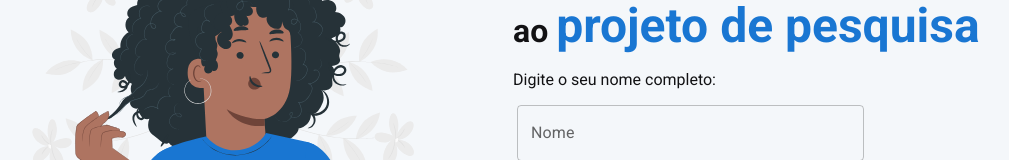
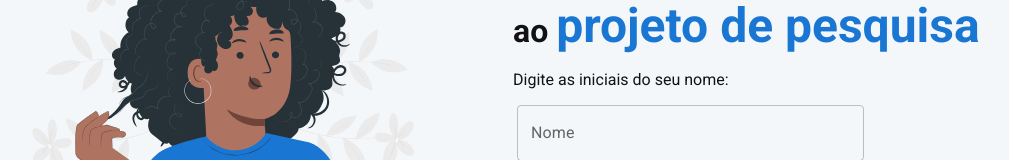
Before and after one commit to kalinDev/FormProjetoDePesquisa, a React (Vite) app: page / in a window 1280 px wide. Shown: the part 287-447 px from the top of the page, without its empty margins (143-1152 px from the left). Built offline with nearby package versions, Linux system fonts and the light colour scheme.

Commit message:
modificando validação do campo nome

```diff
--- a/src/pages/home/Home.tsx
+++ b/src/pages/home/Home.tsx
@@ -43,14 +43,14 @@ export function Home({ onSubmit, onNext }: HomeProps) {
           <Input
             id={`nome`}
             type='text'
-            label={'Digite o seu nome completo: '}
+            label={'Digite as iniciais do seu nome: '}
             register={register}
             placeholder='Nome'
             registerOptions={{
               required: 'Esse campo é obrigatório',
               validate: (value) => {
-                if (value.split(' ').length < 2) {
-                  return 'Por favor, insira o nome completo.';
+                if (value.length < 3) {
+                  return 'Por favor, insira as iniciais do seu nome.';
                 }
               },
             }}
```
